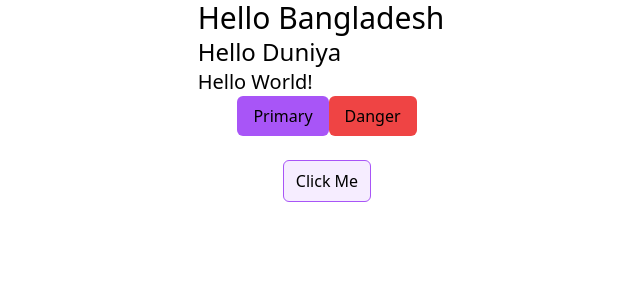
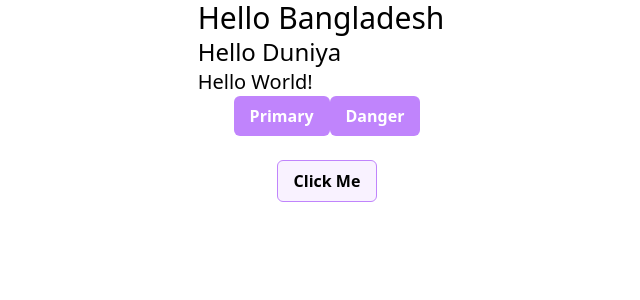
Before and after one commit to abujakariacse/react-reusable-components-module-4, a React (Vite) app: page / in a window 1280 px wide. Shown: the top 300 px of the page, without its empty margins (313-953 px from the left). Built offline with nearby package versions, Linux system fonts and the light colour scheme.

Commit message:
button reusable

```diff
--- a/src/App.tsx
+++ b/src/App.tsx
@@ -14,7 +14,7 @@ function App() {
         <button className="btn btn-danger">Danger</button>
       </div>
       <br />
-      <Button outline={true} />
+      <Button variant="outline" />
     </div>
   );
 }
--- a/src/components/ui/Button.tsx
+++ b/src/components/ui/Button.tsx
@@ -1,18 +1,27 @@
 import cn from "../../utils/cn";
 export default function Button({
   className,
-  outline,
+  variant,
 }: {
   className: string;
-  outline: boolean;
+  variant: string;
 }) {
+  const getVariant = (variant: string) => {
+    switch (variant) {
+      case "outline":
+        return "btn-outline";
+      case "ghost":
+        return "btn-ghost";
+
+      default:
+        return "btn";
+    }
+  };
   return (
     <button
       className={cn(
-        " bg-purple-500 px-3 py-2 rounded-md",
-        {
-          "border border-purple-500 bg-opacity-10 ": outline,
-        },
+        getVariant(variant),
+
         className
       )}
     >
--- a/src/style/button.css
+++ b/src/style/button.css
@@ -1,11 +1,19 @@
 @layer components {
   .btn {
-    @apply px-4 py-2 rounded-md;
+    @apply px-4 py-2 rounded-md font-semibold text-white;
+    @apply bg-purple-400 hover:bg-purple-500 focus:bg-purple-500;
+    @apply transition-all;
   }
-  .btn-primary {
-    @apply bg-purple-500;
+  .btn-outline {
+    @apply px-4 py-2 rounded-md font-semibold text-black;
+    @apply bg-purple-400 bg-opacity-10 hover:bg-opacity-20 focus:bg-opacity-20;
+    @apply border border-purple-400;
+    @apply transition-all;
   }
-  .btn-danger {
-    @apply bg-red-500;
+  .btn-ghost {
+    @apply px-4 py-2 rounded-md font-semibold text-black;
+    @apply bg-purple-400 bg-opacity-0 hover:bg-opacity-20 focus:bg-opacity-20;
+    @apply hover:border hover:border-purple-400;
+    @apply transition-all;
   }
 }
```
